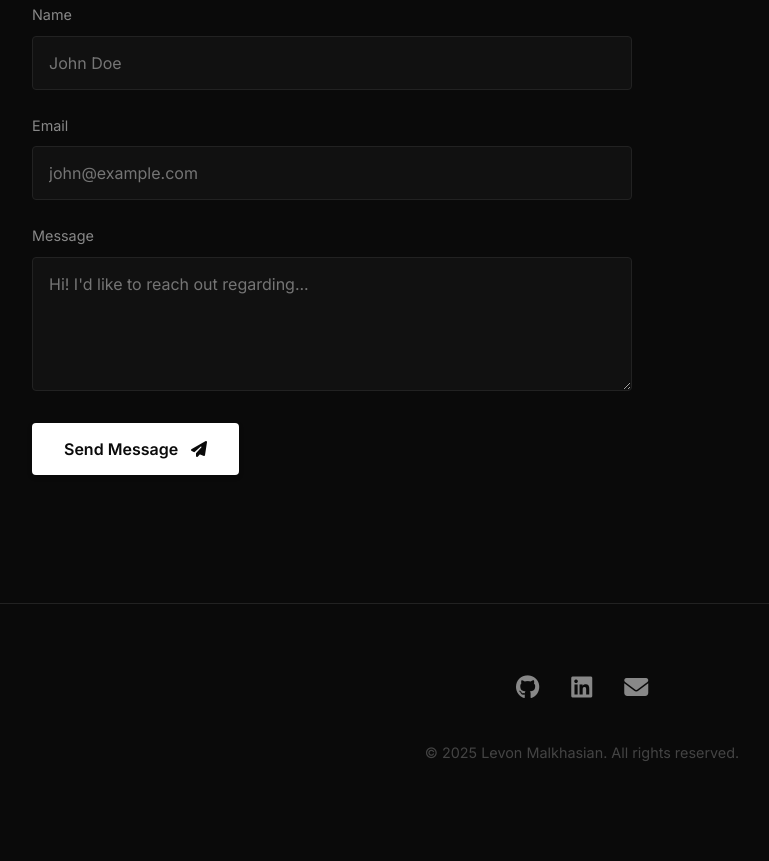
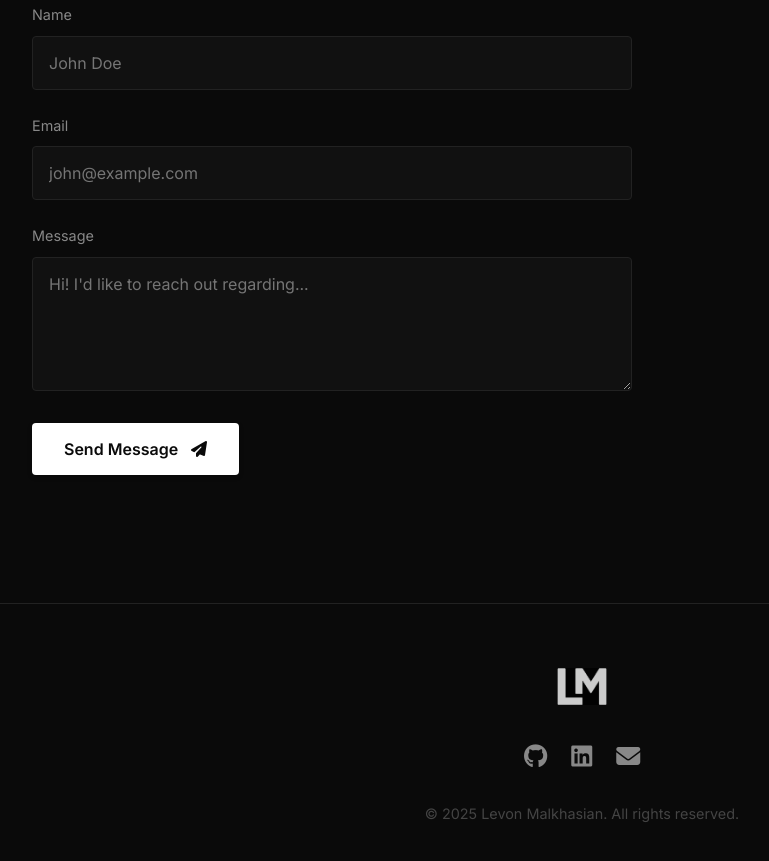
Before and after one commit to levmalkhasian/portfolio-website, a plain HTML site: page index.html in a window 1280 px wide. Shown: the part 3604-4465 px from the top of the page, without its empty margins (58-827 px from the left). Before the commit the page ends 4433 px from the top, so only its background shows below. Drawn offline with Linux system fonts and the light colour scheme.

Commit message:
Added logo at footer

```diff
--- a/index.html
+++ b/index.html
@@ -267,6 +267,9 @@
     <footer>
         <div class="container">
             <div class="footer-content">
+                <div class="footer-logo">
+                    <img src="images/lm-logo.png" alt="LM Logo">
+                </div>
                 <div class="footer-social">
                     <a href="https://github.com/levmalkhasian"><i class="fab fa-github"></i></a>
                     <a href="https://linkedin.com/in/levonmalkhasian"><i class="fab fa-linkedin"></i></a>
--- a/src/styles.css
+++ b/src/styles.css
@@ -762,12 +762,12 @@ footer {
     display: flex;
     flex-direction: column;
     align-items: center;
-    gap: 2rem;
+    gap: 1.5rem;
 }
 
 .footer-social {
     display: flex;
-    gap: 2rem;
+    gap: 1.5rem;
 }
 
 .footer-social a {
@@ -783,6 +783,21 @@ footer {
 .copyright {
     color: #444;
     font-size: 0.9rem;
+}
+
+.footer-logo {
+    margin-bottom: 0;
+}
+
+.footer-logo img {
+    width: 50px;
+    height: auto;
+    opacity: 0.8;
+    transition: opacity 0.3s ease;
+}
+
+.footer-logo img:hover {
+    opacity: 1;
 }
 
 /*
```
Also changed, not shown: images/lm-logo.png (added).
